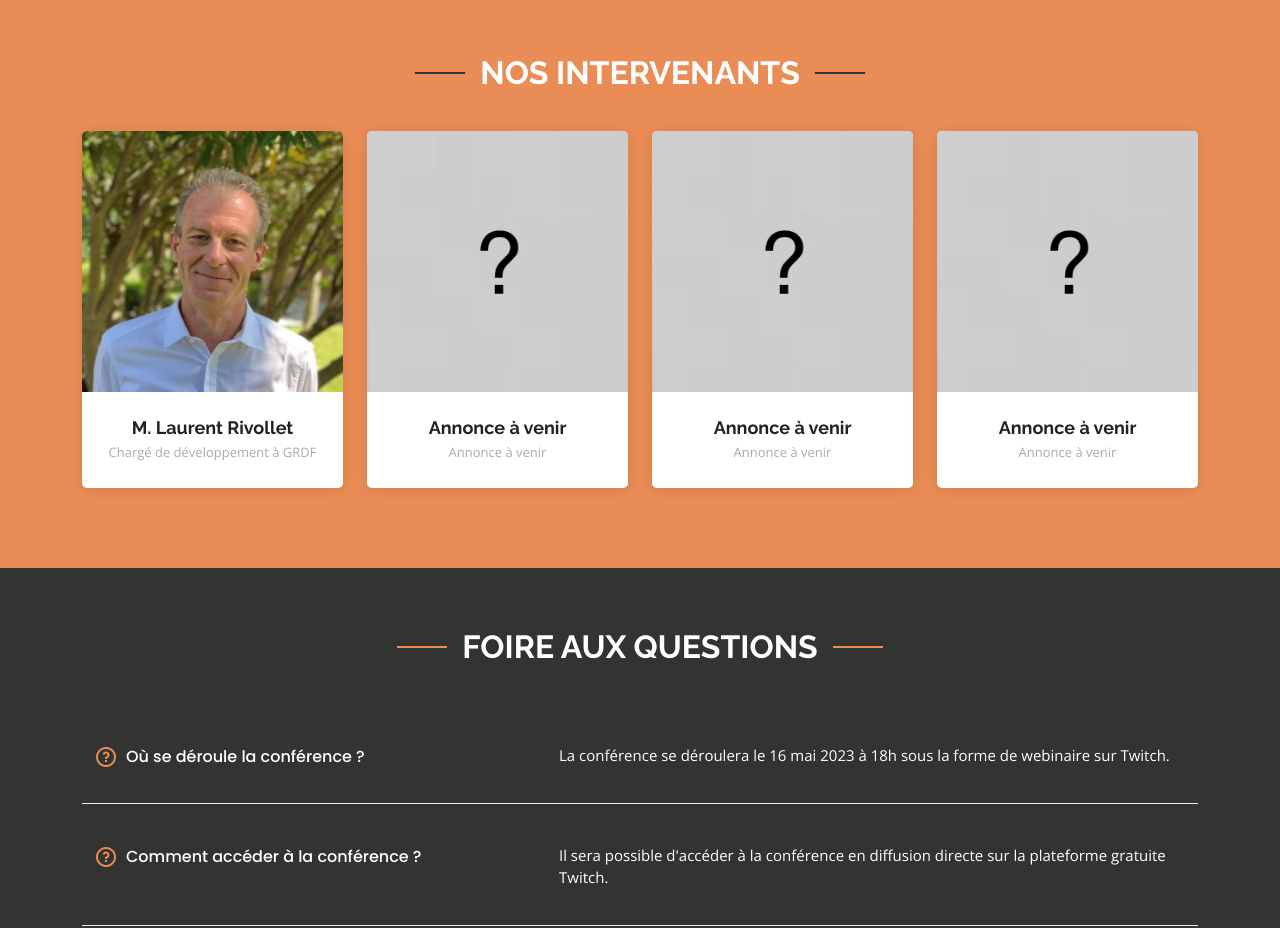
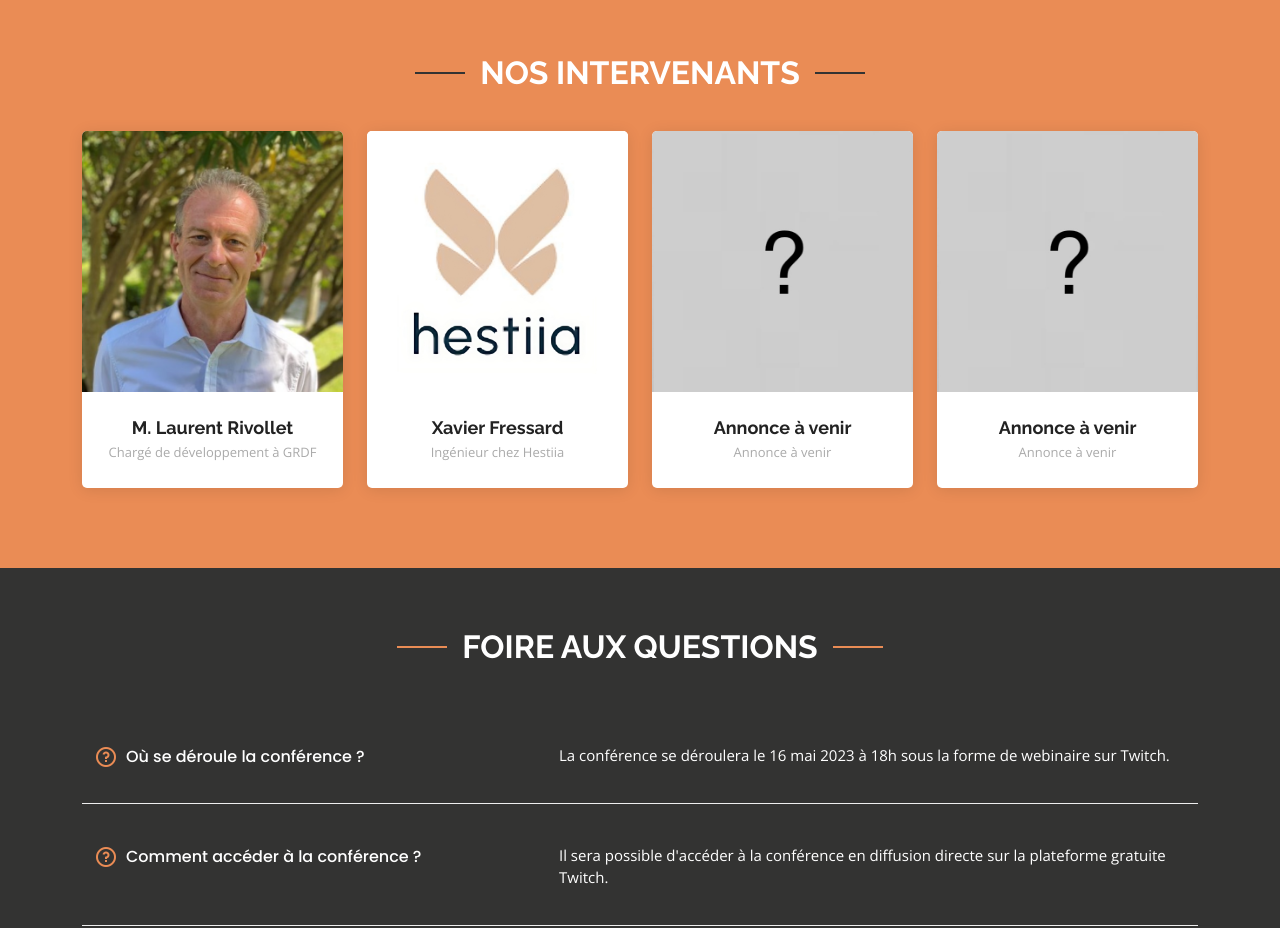
Before and after one commit to Ykseew/eco-conf-urbaine, a plain HTML site: page index.html in a window 1280 px wide. Shown: the part 3240-4168 px from the top of the page. Drawn offline with nearby package versions, Linux system fonts and the light colour scheme.

Commit message:
Annonce 2

```diff
--- a/index.html
+++ b/index.html
@@ -280,11 +280,11 @@
         <div class="col-lg-3 col-md-6 d-flex align-items-stretch">
           <div class="member" data-aos="fade-up" data-aos-delay="200">
             <div class="member-img">
-              <img src="assets/img/team/team-2.jpg" class="img-fluid" alt="">
+              <img src="assets/img/team/team-2.png" class="img-fluid" alt="">
             </div>
             <div class="member-info">
-              <h4>Annonce à venir</h4>
-              <span>Annonce à venir</span>
+              <h4>Xavier Fressard</h4>
+              <span>Ingénieur chez Hestiia</span>
             </div>
           </div>
         </div>
@@ -361,7 +361,7 @@
         <div class="col-lg-7">
           <p>
             Il est possible pour vous de nous contacter par le biais d'emails vers <a href="mailto:urbaconfcesi@yahoo.com">urbaconfcesi@yahoo.com</a>
-            ou en passant par nos réseaux sociaux <a href="https://www.linkedin.com/groups/9350021/" target="_blank" class="twitter">Twitter</a> ou <a href="https://www.linkedin.com/groups/9350021/" target="_blank" class="linkedin">LinkedIn</a>.
+            ou en passant par nos réseaux sociaux <a href="https://twitter.com/UrbaConf2023" target="_blank" class="twitter">Twitter</a> ou <a href="https://www.linkedin.com/groups/9350021/" target="_blank" class="linkedin">LinkedIn</a>.
           </p>
         </div>
       </div><!-- End F.A.Q Item-->
@@ -382,7 +382,7 @@
           <div class="contact-about">
             <h3 class="text-center">Éco'Conf Urbaine</h3>
             <div class="text-center social-links">
-              <a href="#" target="_blank" class="twitter"><i class="bi bi-twitter"></i></a>
+              <a href="https://twitter.com/UrbaConf2023" target="_blank" class="twitter"><i class="bi bi-twitter"></i></a>
               <a href="https://www.linkedin.com/groups/9350021/" target="_blank" class="linkedin"><i class="bi bi-linkedin"></i></a>
               <a href="https://www.linkedin.com/groups/9350021/" target="_blank" class="twitch"><i class="bi bi-twitch"></i></a>
             </div>
```
Also changed, not shown: assets/img/team/team-2.jpg (deleted), assets/img/team/team-2.png (added).
